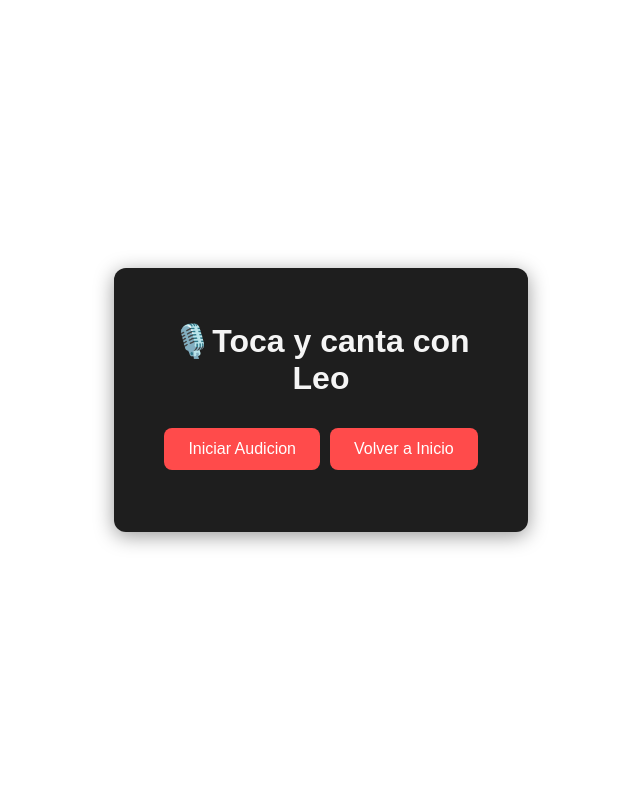
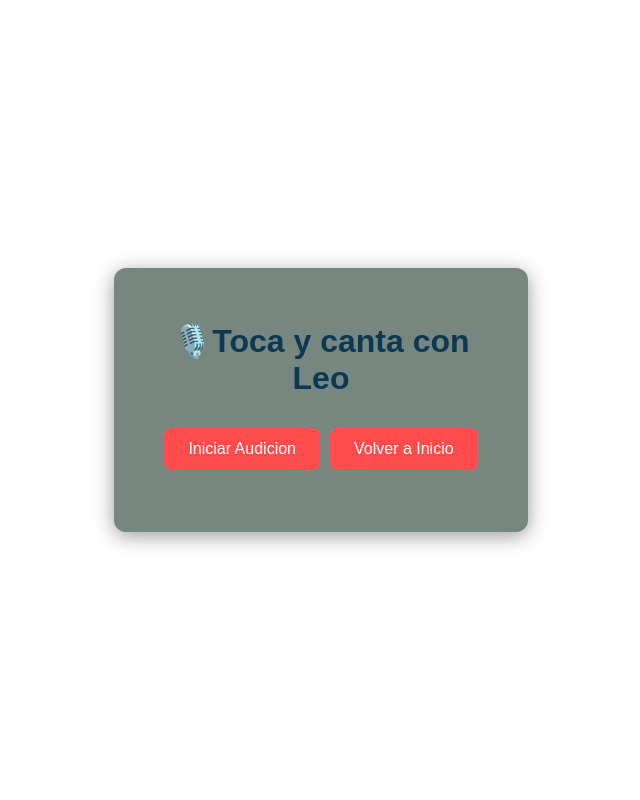
Before and after one commit to Codemaster117/creta, a Flask app: page / in a window 1280 px wide. Shown: the whole page, without its empty margins (319-959 px from the left). Run offline with Flask 3, Linux system fonts and the light colour scheme.

Commit message:
Update index.html

```diff
--- a/templates/index.html
+++ b/templates/index.html
@@ -8,7 +8,7 @@
         body {
             font-family: Arial, sans-serif;
             background-color: #;
-            color: #f5f5f5;
+            color: #0B3954;
             margin: 0;
             padding: 0;
             display: flex;
@@ -18,7 +18,7 @@
             height: 100vh;
         }
         .card {
-            background-color: #1e1e1e;
+            background-color: #77867F;
             padding: 2rem;
             border-radius: 12px;
             box-shadow: 0 4px 20px rgba(0, 0, 0, 0.4);
```
